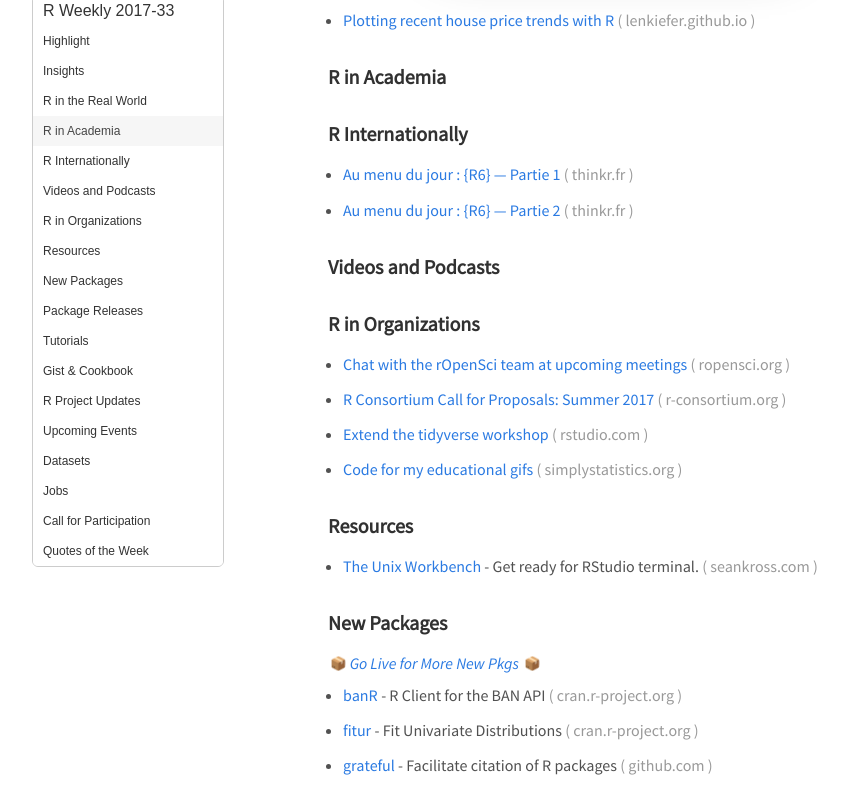
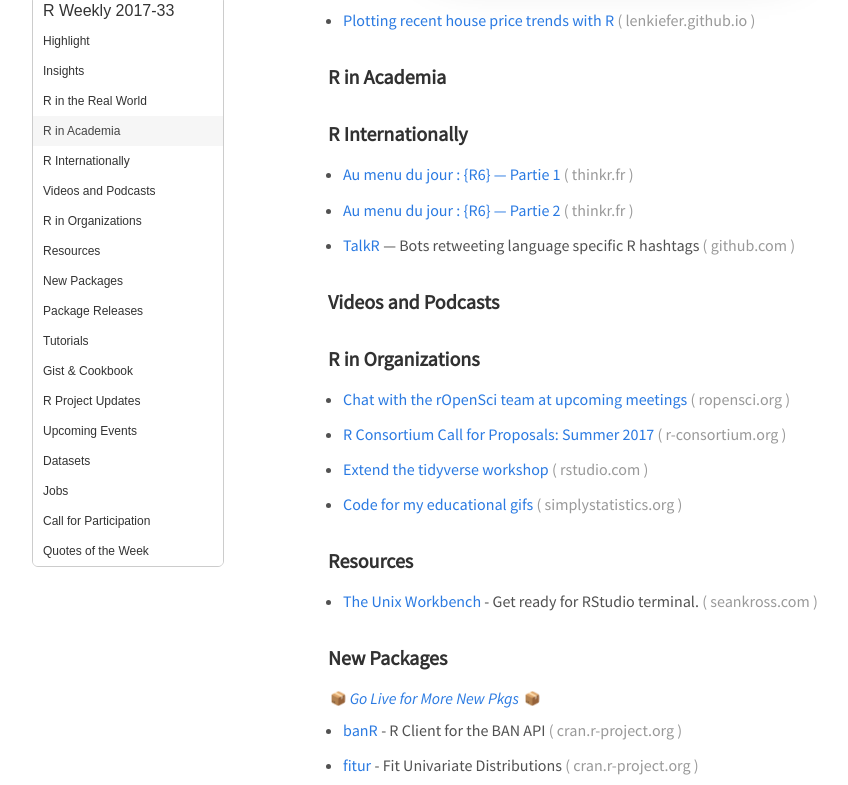
Before and after one commit to rweekly/rweekly.org, a Jekyll site: the page built from draft.md, in a window 1280 px wide and 900 px high, scrolled down 1208 px, cut to the strip 25-810 px from the top of the window. Shown: the whole strip, without its empty margins (32-880 px from the left). Built offline with Jekyll 4.4.1, drawn with Linux system fonts in a browser that asks for light colours; emoji names are drawn with the system emoji font; comment, search, counter and statistics services are not loaded.

Commit message:
Update draft.md

```diff
--- a/draft.md
+++ b/draft.md
@@ -42,7 +42,7 @@
 
 + [Au menu du jour : {R6} — Partie 2](http://www.thinkr.fr/au-menu-du-jour-r6-partie-2/)
 
-
++ [TalkR](https://github.com/ColinFay/talkR) — Bots retweeting language specific R hashtags
 
 ###  Videos and Podcasts
 
```
